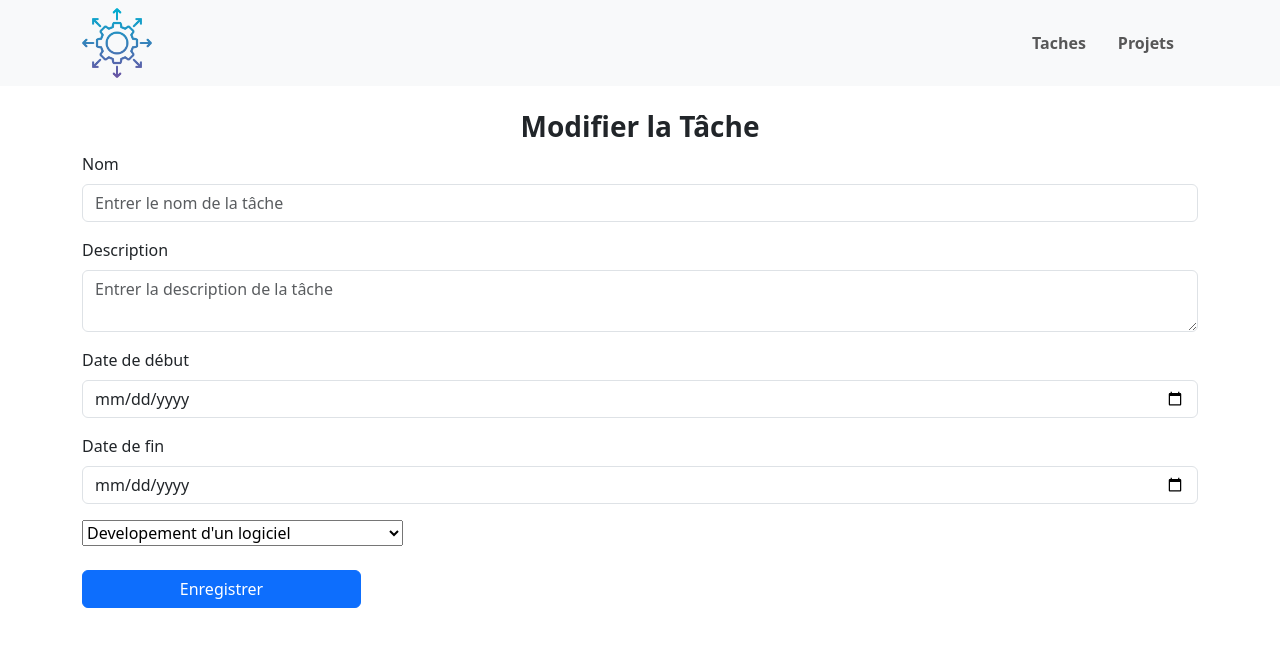
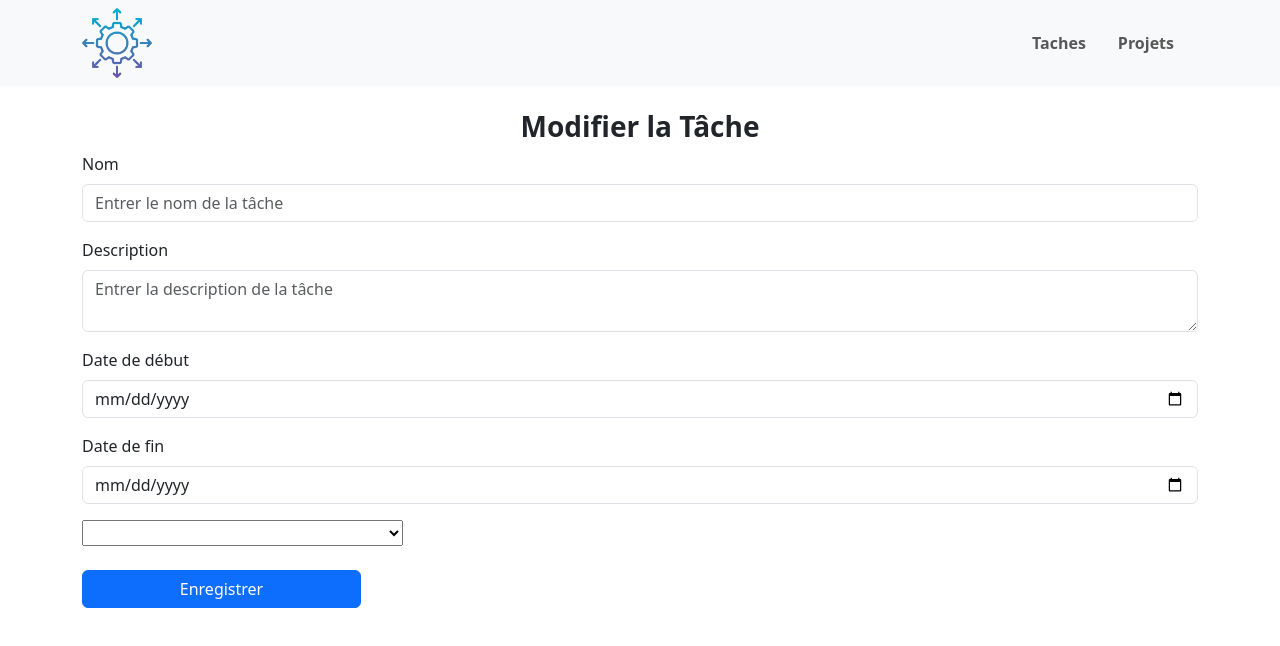
Before and after one commit to HarounaTraore/gestion-taches-et-projets, a Vue app: page /tache/modifier in a window 1280 px wide. Shown: the top 646 px of the page. Built offline with nearby package versions, Linux system fonts and the light colour scheme.

Commit message:
Correction de module taches

```diff
--- a/src/components/taches/AjouterTache.vue
+++ b/src/components/taches/AjouterTache.vue
@@ -46,7 +46,16 @@
         />
       </div>
       <div class="mb-3">
-        <select for="projet" class="form-label" ><option v-for="projet, index in store.projects" :key="index" :value="projet.nom">{{ projet.nom }}</option></select>
+        <select for="projet" class="form-label" v-model="nouvelleTache.projet">
+          <option
+            v-for="(projet, index) in store.projects"
+            :key="index"
+            :value="projet.nom"
+          >
+            {{ projet.nom }}
+          </option>
+          <option selected>Choisir le projet</option>
+        </select>
       </div>
       <button type="submit" class="btn btn-primary w-25">Ajouter</button>
     </form>
@@ -56,7 +65,6 @@
 <script setup>
 import { ref } from "vue";
 import { useGestionStore } from "@/stores/gestion";
-
 
 const store = useGestionStore();
 
@@ -82,5 +90,4 @@ const ajouterTache = () => {
 </script>
 
 <style scoped>
-
 </style>
--- a/src/components/taches/ModifierTache.vue
+++ b/src/components/taches/ModifierTache.vue
@@ -44,7 +44,16 @@
         />
       </div>
       <div class="mb-3">
-        <select for="projet" class="form-label" ><option v-for="projet, index in store.projects" :key="index" :value="projet.nom" selected="s">{{ projet.nom }}</option></select>
+        <select for="projet" class="form-label" v-model="store.tache.projet">
+          <option
+            v-for="(projet, index) in store.projects"
+            :key="index"
+            :value="projet.nom"
+          >
+            {{ projet.nom }}
+          </option>
+          <option :value="store.tache.projet" selected>{{ store.tache.projet }}</option>
+        </select>
       </div>
       <button type="submit" class="btn btn-primary w-25">Enregistrer</button>
     </form>
@@ -53,12 +62,11 @@
 
 <script setup>
 import { useGestionStore } from "@/stores/gestion";
-import { useRoute, useRouter } from "vue-router";
+// import { useRoute, useRouter } from "vue-router";
 
 const store = useGestionStore();
 
 const tache = store.tache;
-
 </script>
 
 <style scoped>
```
